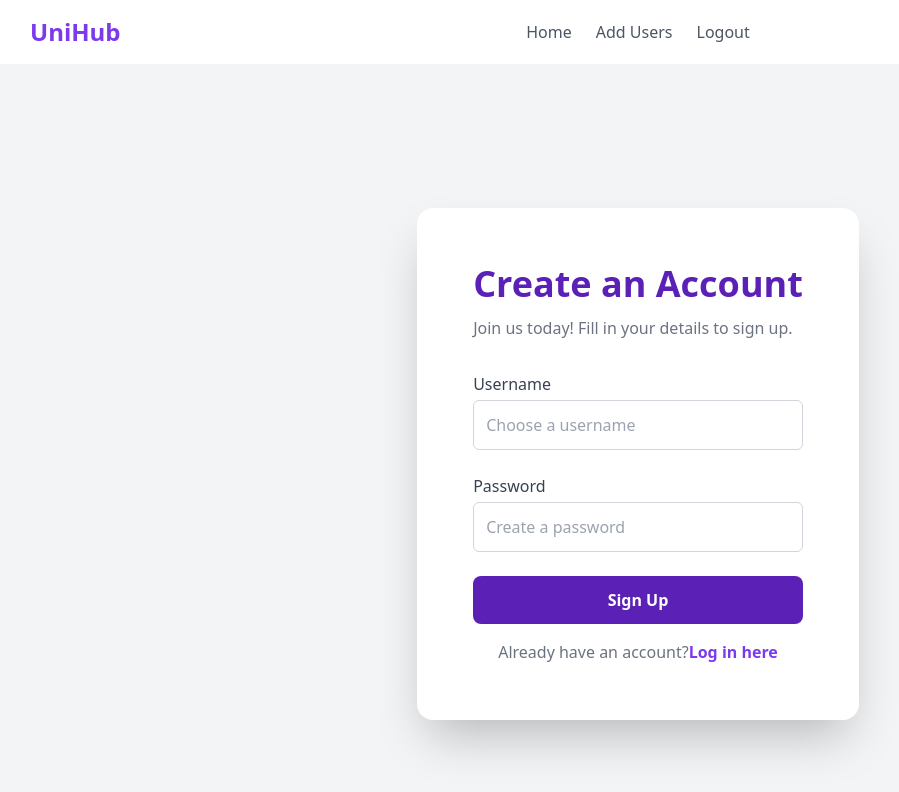
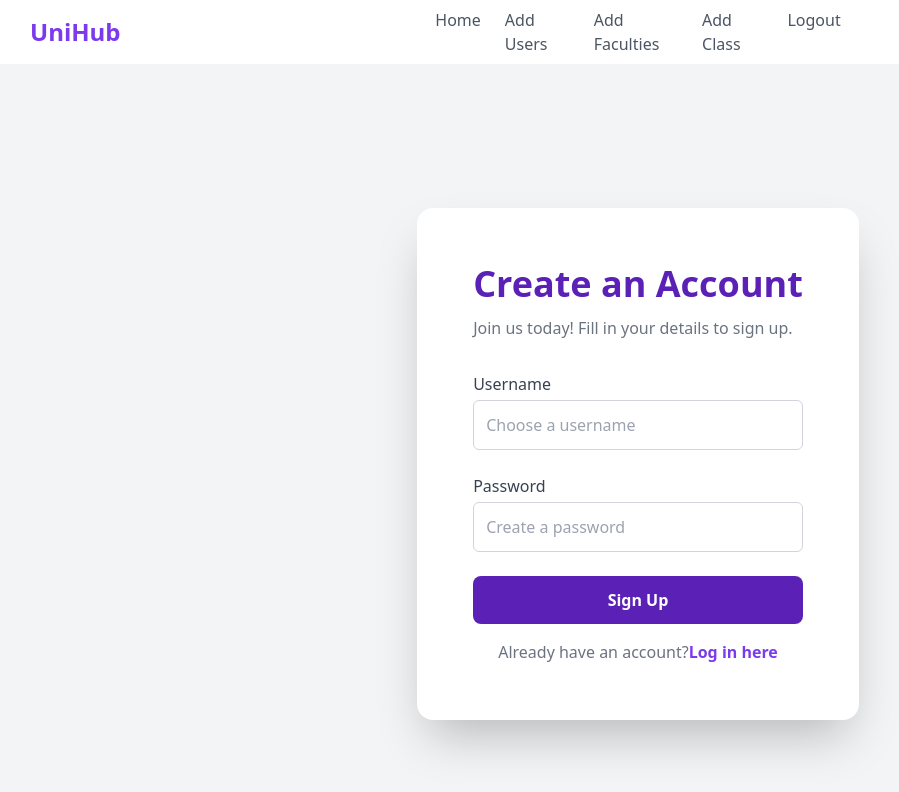
Before and after one commit to aleksiljs1/student_management, a Next.js app: page /Register in a window 1280 px wide. Shown: the top 792 px of the page, without its empty margins (2-901 px from the left). Built offline with nearby package versions, Linux system fonts and the light colour scheme; sample sign-in values are in the browser's storage; what @radix-ui/themes would draw is missing.

Commit message:
Small improvements

```diff
--- a/src/app/Register/page.tsx
+++ b/src/app/Register/page.tsx
@@ -14,19 +14,10 @@ const SignIn = () => {
   const sendToLogin = () => {
     router.push(urlConst.loginRedirect);
   };
-  const handleUserNameChange = (event) => {
-    setUserName(event.target.value);
-  };
-
-  const handlePasswordChange = (event) => {
-    setPassword(event.target.value); // useState hook
-  };
-
   const handleSubmit = (event) => {
     event.preventDefault();
 
-    axios
-      .post(urlConst.registerUrl, {
+    axios.post(urlConst.registerUrl, {
         userName,
         password,
       })
@@ -67,7 +58,7 @@ const SignIn = () => {
                   placeholder="Choose a username"
                   className="w-full p-3 border border-gray-300 rounded-md focus:outline-none focus:ring-2 focus:ring-violet-500"
                   required
-                  onChange={handleUserNameChange}
+                  onChange={(e) => setUserName(e.target.value)}
                 />
               </div>
 
@@ -85,7 +76,7 @@ const SignIn = () => {
                   placeholder="Create a password"
                   className="w-full p-3 border border-gray-300 rounded-md focus:outline-none focus:ring-2 focus:ring-violet-500"
                   required
-                  onChange={handlePasswordChange}
+                  onChange={(e) => setPassword(e.target.value)}
                 />
               </div>
 
--- a/src/app/login/page.tsx
+++ b/src/app/login/page.tsx
@@ -21,12 +21,6 @@ const Login = () => {
   const sendToRegister = () => {
     router.push("/Register");
   };
-  const handleUserNameChange = (event) => {
-    setUserName(event.target.value);
-  };
-  const handlePasswordChange = (event) => {
-    setPassword(event.target.value);
-  };
   const handleSubmit = (event) => {
     event.preventDefault();
 
@@ -38,7 +32,6 @@ const Login = () => {
       .then(function (response) {
         alert(response.data.message);
         localStorage.setItem("token", response.data.token);
-        //token is set to local storage after coming from response
         router.push(urlConst.dashboardRedirect);
       })
       .catch(function (error) {
@@ -72,7 +65,7 @@ const Login = () => {
                   placeholder="Enter your username"
                   className="w-full p-3 border border-gray-300 rounded-md focus:outline-none focus:ring-2 focus:ring-violet-500"
                   required
-                  onChange={handleUserNameChange}
+                  onChange={(e) => setUserName(e.target.value)}
                 />
               </div>
 
@@ -90,7 +83,7 @@ const Login = () => {
                   placeholder="Enter your password"
                   className="w-full p-3 border border-gray-300 rounded-md focus:outline-none focus:ring-2 focus:ring-violet-500"
                   required
-                  onChange={handlePasswordChange}
+                  onChange={(e) => setPassword(e.target.value)}
                 />
               </div>
 
--- a/src/components/header.tsx
+++ b/src/components/header.tsx
@@ -17,6 +17,12 @@ function Header() {
   const sendToAddUsers = () => {
     router.push("/add-student");
   };
+  const sendToAddFaculties = ()=>{
+    router.push("/add-faculty");
+  }
+  const sendToAddClasses  = () =>{
+    router.push("/add-classes");
+  }
   const deleteToken = () => {
     localStorage.clear();
     router.push(urlConst.loginRedirect);
@@ -52,6 +58,18 @@ function Header() {
                   Add Users
                 </span>
                 <span
+                  className="text-gray-600 hover:text-violet-600 transition cursor-pointer"
+                  onClick={sendToAddFaculties}
+                >
+                  Add Faculties
+                </span>
+                <span
+                  className="text-gray-600 hover:text-violet-600 transition cursor-pointer"
+                  onClick={sendToAddClasses}
+                >
+                  Add Class
+                </span>
+                <span
                   className="text-gray-600 hover:text-red-600 transition cursor-pointer"
                   onClick={deleteToken}
                 >
```
